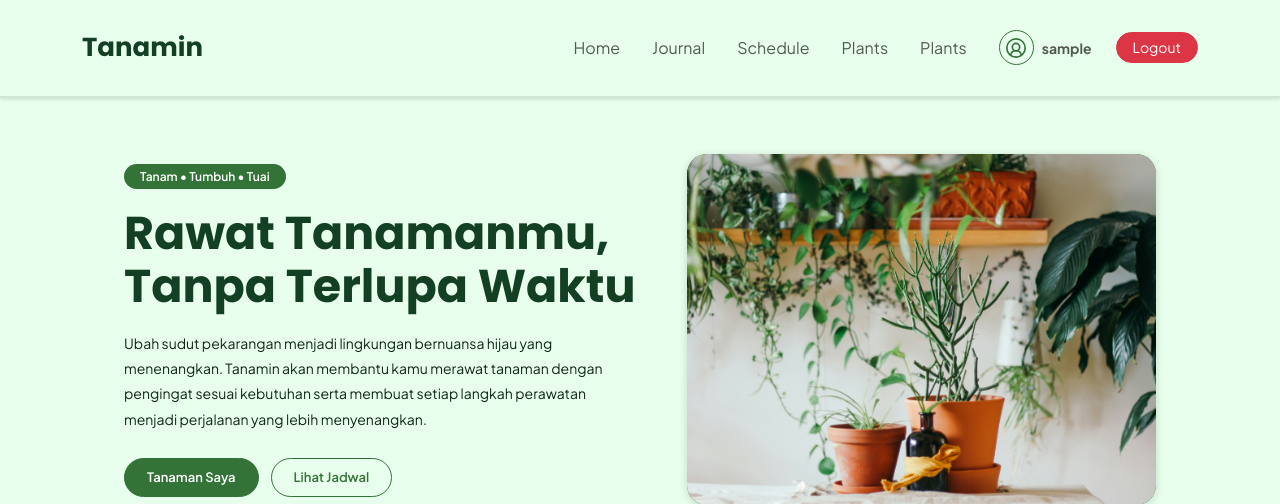
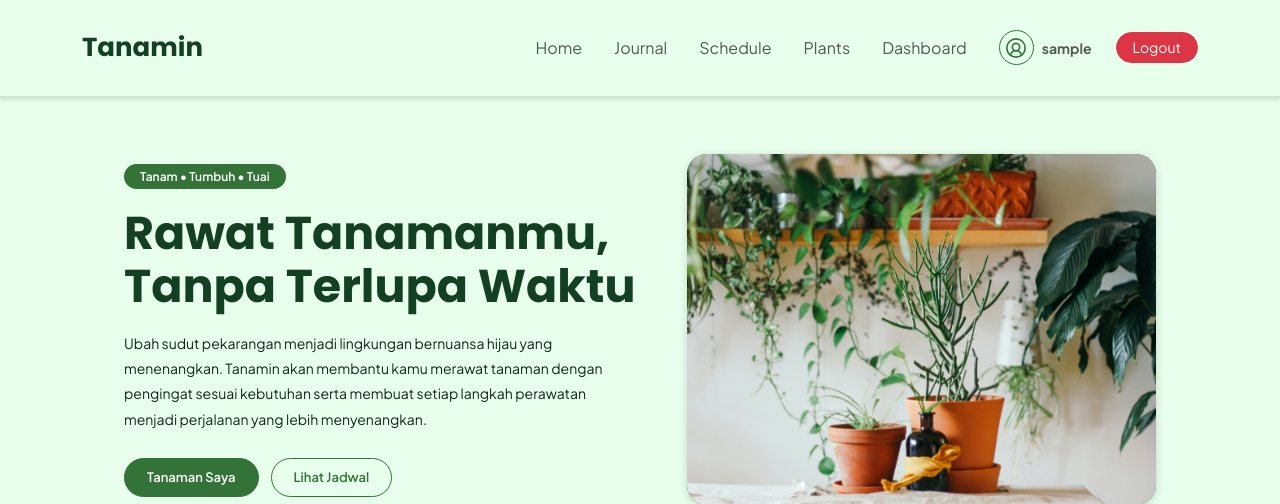
Before and after one commit to PBP-KEL-11/proyek_uts, a Django app: page / in a window 1280 px wide. Shown: the top 504 px of the page. Run offline with Django 5.2, Linux system fonts and the light colour scheme; the visitor is signed in with stand-in values (Sample User, id 1); parts of the project's set-up code (start-up, migrations or seed data) failed here and were passed over.

Commit message:
fix header

```diff
--- a/main/templates/main/includes/header.html
+++ b/main/templates/main/includes/header.html
@@ -17,7 +17,7 @@
                         <li class="nav-item"><a class="nav-link" href="{% url 'notes:index' %}">Journal</a></li>
                         <li class="nav-item"><a class="nav-link" href="{% url 'schedules:index' %}">Schedule</a></li>
                         <li class="nav-item"><a class="nav-link" href="{% url 'plants:species_list' %}">Plants</a></li>
-                        <li class="nav-item"><a class="nav-link" href="{% url 'dashboard:index' %}">Plants</a></li>
+                        <li class="nav-item"><a class="nav-link" href="{% url 'dashboard:index' %}">Dashboard</a></li>
 
                         <li class="nav-item">
                             <a class="nav-link user-chip d-flex align-items-center gap-2"
```
